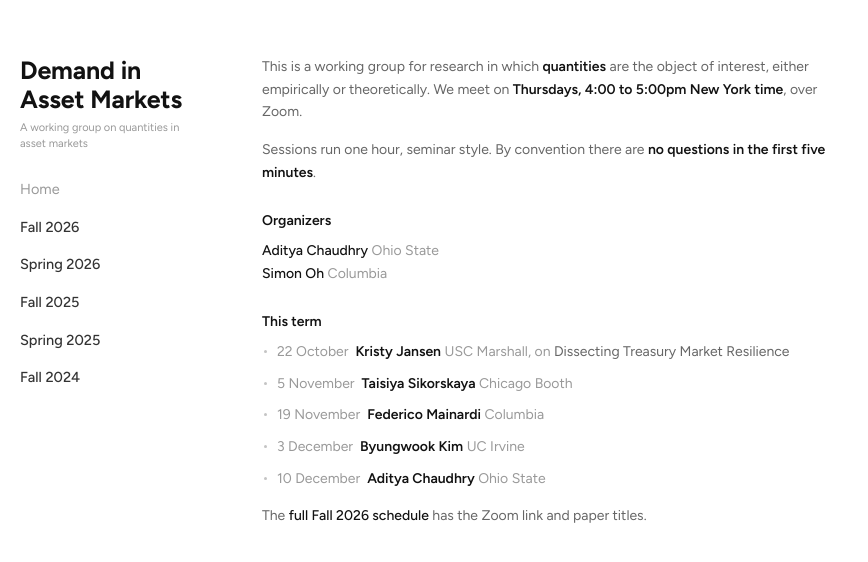
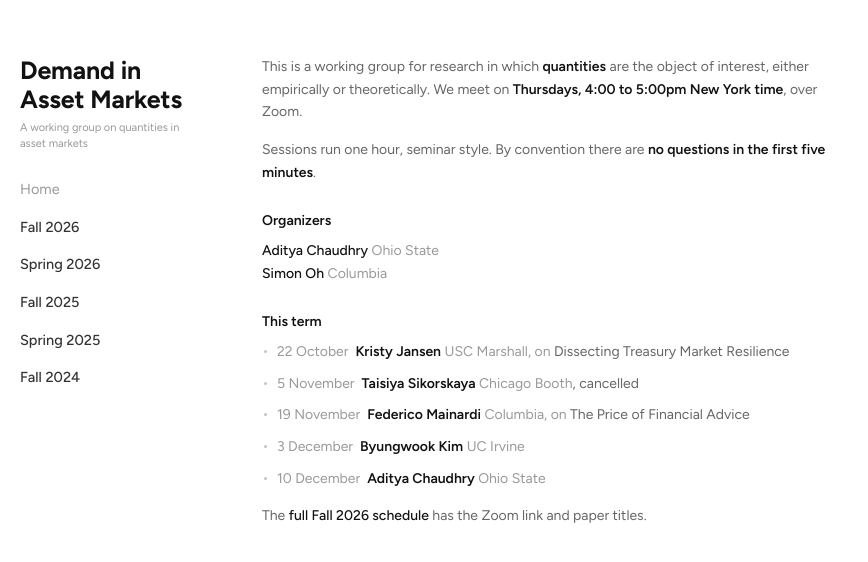
Before and after one commit to demandAP/demandAP.github.io, a Jekyll site: the page built from index.md, in a window 1280 px wide. Shown: the top 562 px of the page, without its empty margins (0-868 px from the left). Built offline with Jekyll 4.4.1, drawn with Linux system fonts in a browser that asks for light colours.

Commit message:
Fall 2026: Nov 5 cancelled; Federico's title for Nov 19
Claude-Session: https://claude.ai/code/session_01V8XR2wSKbc96MrLQU8iG7C

```diff
--- a/index.md
+++ b/index.md
@@ -13,8 +13,8 @@ Sessions run one hour, seminar style. By convention there are **no questions in
 ## This term
 
 - *22 October* &nbsp;**Kristy Jansen** *USC Marshall, on* Dissecting Treasury Market Resilience
-- *5 November* &nbsp;**Taisiya Sikorskaya** *Chicago Booth*
-- *19 November* &nbsp;**Federico Mainardi** *Columbia*
+- *5 November* &nbsp;**Taisiya Sikorskaya** *Chicago Booth*, cancelled
+- *19 November* &nbsp;**Federico Mainardi** *Columbia, on* The Price of Financial Advice
 - *3 December* &nbsp;**Byungwook Kim** *UC Irvine*
 - *10 December* &nbsp;**Aditya Chaudhry** *Ohio State*
 
```
Also changed, not shown: 2026F.md (+2 -2 lines).
